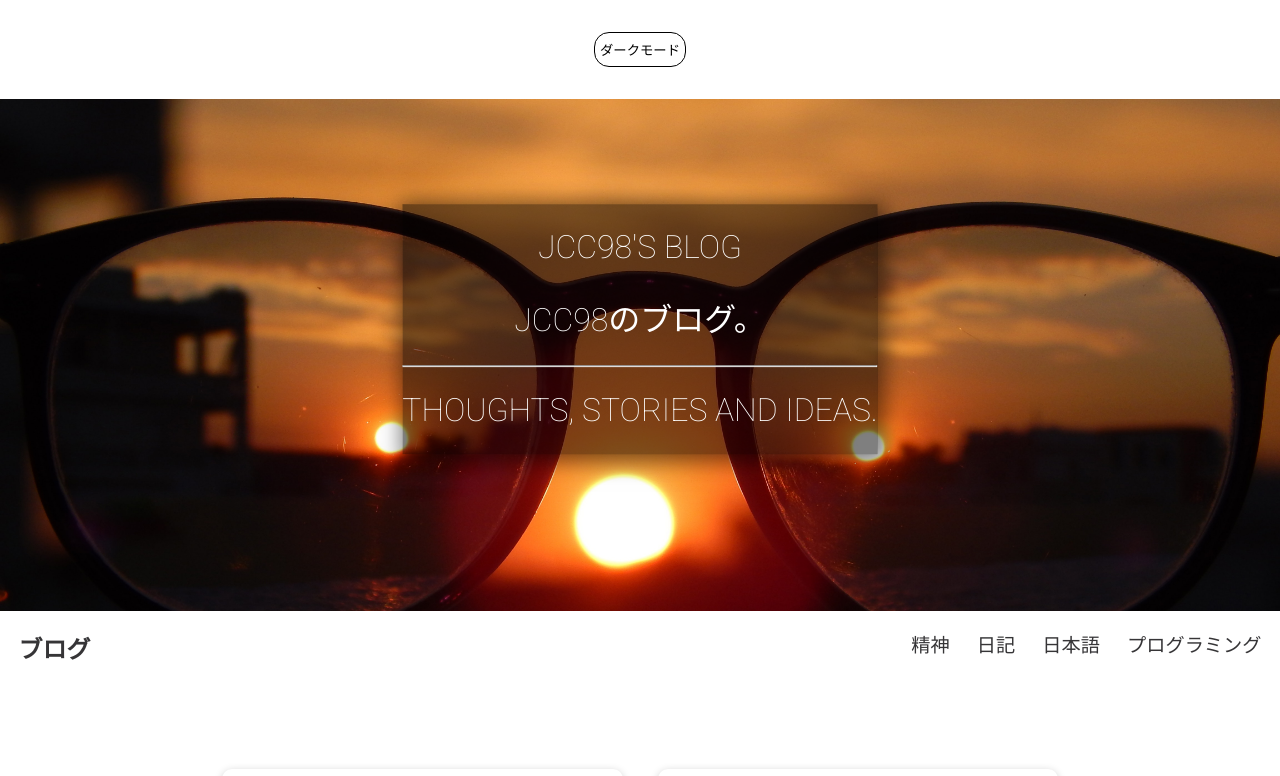
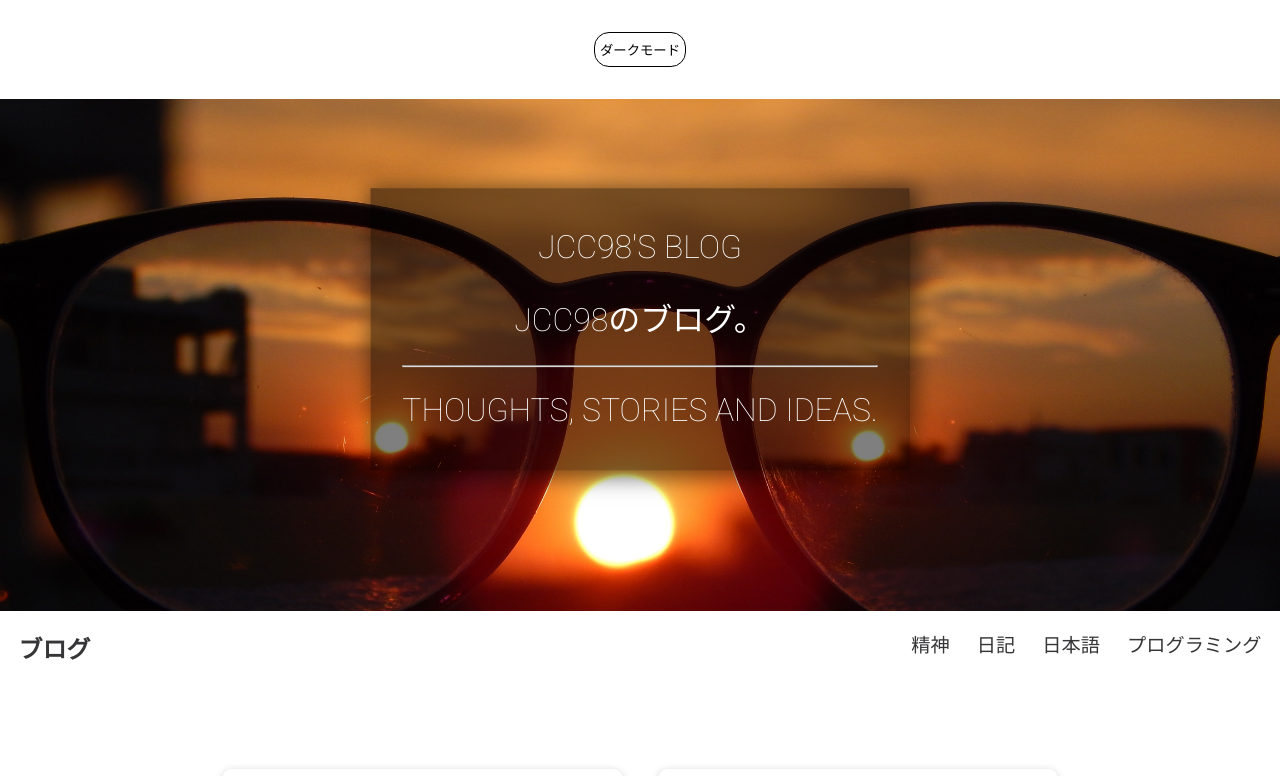
Before and after one commit to jcc98/nextblog, a Next.js app: page / in a window 1280 px wide. Shown: the top 776 px of the page. Built offline with nearby package versions, Linux system fonts and the light colour scheme.

Commit message:
changed top img padding

```diff
--- a/components/TopImage.js
+++ b/components/TopImage.js
@@ -13,6 +13,7 @@ export const TopImage = () => {
         <hr></hr>
         <p>Thoughts, stories and ideas.</p>
       </ImgText>
+
     </ImgContainer>
   )
 
--- a/components/styles/Container.styled.js
+++ b/components/styles/Container.styled.js
@@ -83,9 +83,6 @@ export const ReadMoreContainer = styled.div`
     margin: 0 2rem;
 `
 
-export const PostLengthSTyle = styled.div`
-
-`
 
 export const ImgContainer = styled.div`
     position: relative;
@@ -102,6 +99,7 @@ export const ImgText = styled.div`
     transform: translate(-50%,-50%);
     box-shadow: 4px 3px 20px 5px rgba(0,0,0,0.52);
     background-color: rgba(0,0,0, 0.5);
+    padding: 1rem 2rem;
 
     overflow: hidden;
 
--- a/styles/globals.css
+++ b/styles/globals.css
@@ -5,6 +5,7 @@
   margin: 0;
   padding: 0;
   overflow-x: hidden;
+
 
 
 }
@@ -17,6 +18,7 @@
 
 body {
   font-family: 'Poppins', sans-serif;
+
 }
 
 p {
```
